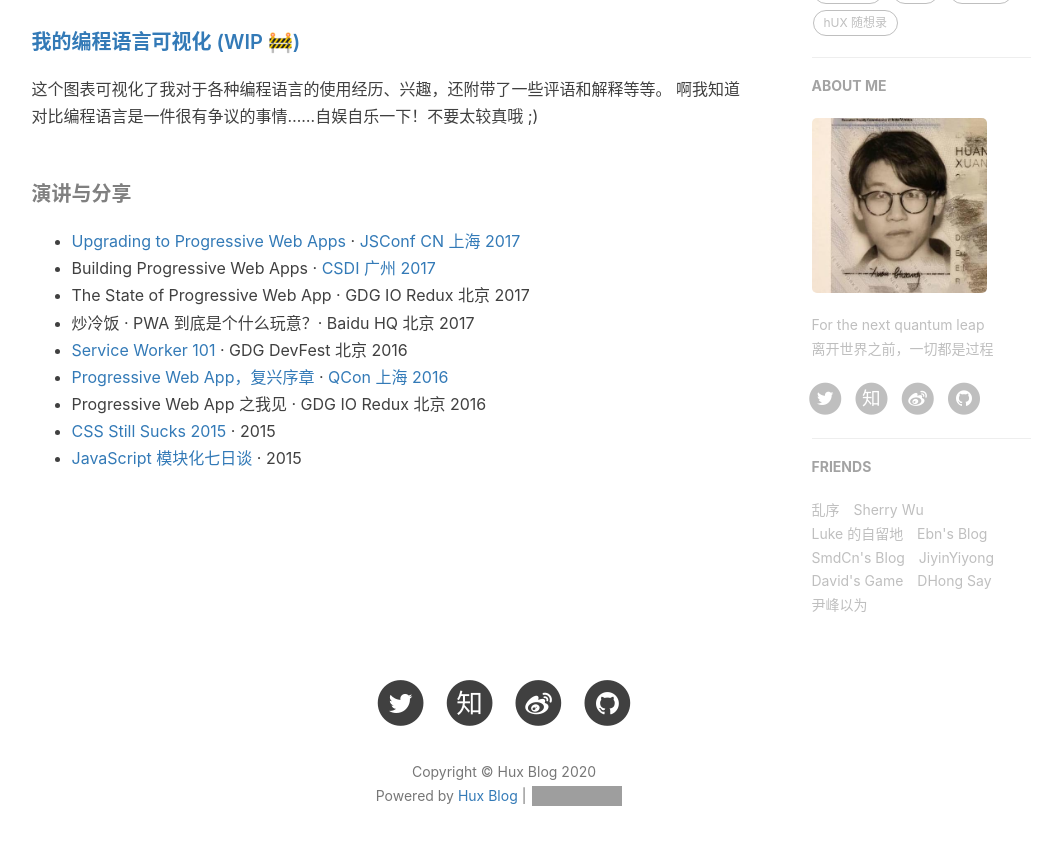
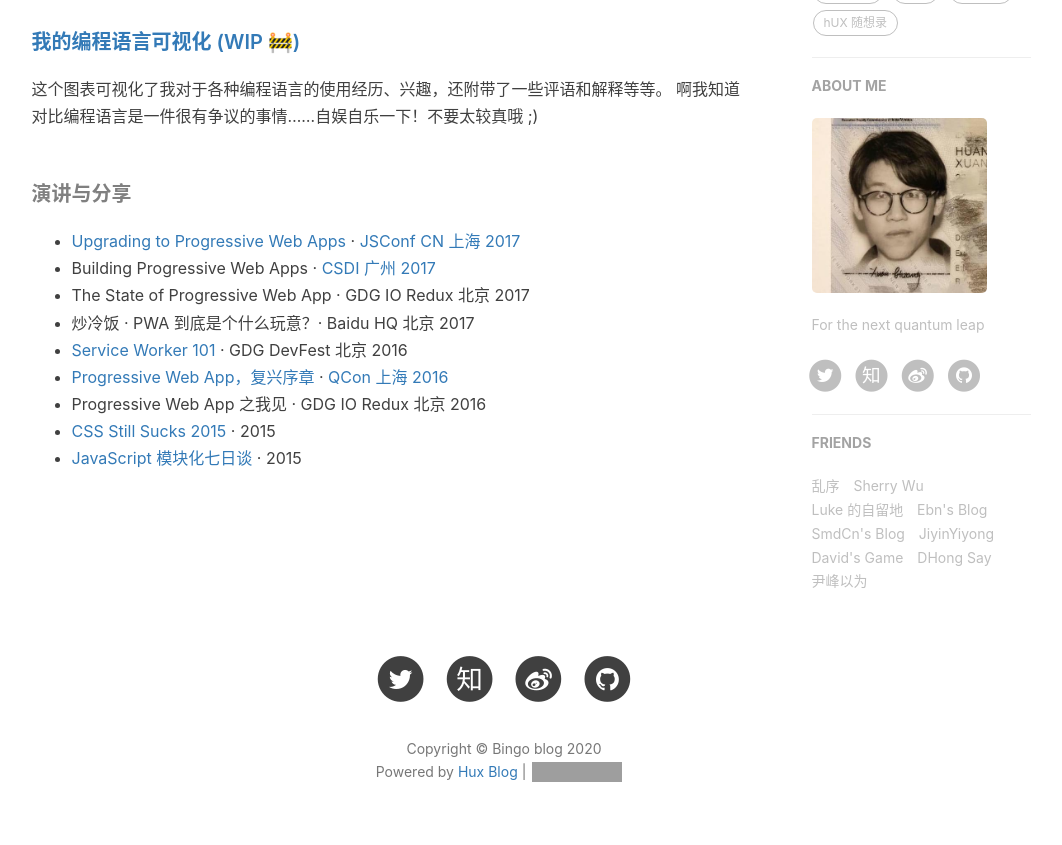
Before and after one commit to leeyj4805/leeyj4805.github.io, a Jekyll site: the page built from about.html, in a window 1280 px wide and 900 px high, scrolled down 765 px. Shown: the top 845 px of the window, without its empty margins (136-1198 px from the left). Built offline with Jekyll 4.4.1, drawn with Linux system fonts in a browser that asks for light colours; nearby versions of some CDN libraries; comment, search, counter and statistics services are not loaded; part of the change alters nothing that is shown; grey boxes are pictures that could not be loaded.

Commit message:
기본 설정 변경

```diff
--- a/_config.yml
+++ b/_config.yml
@@ -1,11 +1,9 @@
 # Site settings
-title: Hux Blog
-SEOTitle: 黄玄的博客 | Hux Blog
+title: Bingo blog
+SEOTitle: Bingo blog
 header-img: img/home-bg.jpg
 email: huxpro@gmail.com
-description: "关于程序与设计、黑客与画家 | 黄玄，Web & Mobile Lover，Software Engineer，UX Designer | 这里是 @Hux黄玄 的个人博客，与你一起发现更大的世界。"
-keyword: "黄玄, Hux黄玄, Hux, 鬼栈, huxpro, @huxpro, 黄玄的博客, Hux Blog, 博客, 个人网站, 互联网, Web, JavaScript, 前端, 设计"
-url: "https://huangxuan.me"              # your host, for absolute URL
+description: "blog"
 baseurl: "https://leeyj4805.github.io/"                             # for example, '/blog' if your blog hosted on 'host/blog'
 
 # Publish posts or collection documents with a future date.
@@ -56,8 +54,6 @@ kramdown:
       line_numbers: true
       start_line: 1
 
-
-
 # Disqus settings
 disqus_username: hux
 
@@ -78,10 +74,8 @@ ga_domain: huangxuan.me
 
 # Sidebar settings
 sidebar: true                           # whether or not using Sidebar.
-sidebar-about-description: "For the next quantum leap<br>离开世界之前，一切都是过程"
+sidebar-about-description: "For the next quantum leap"
 sidebar-avatar: /img/avatar-hux-ny.jpg      # use absolute URL, seeing it's used in both `/` and `/about/`
-
-
 
 # Featured Tags
 featured-tags: true                     # whether or not using Feature-Tags
```
